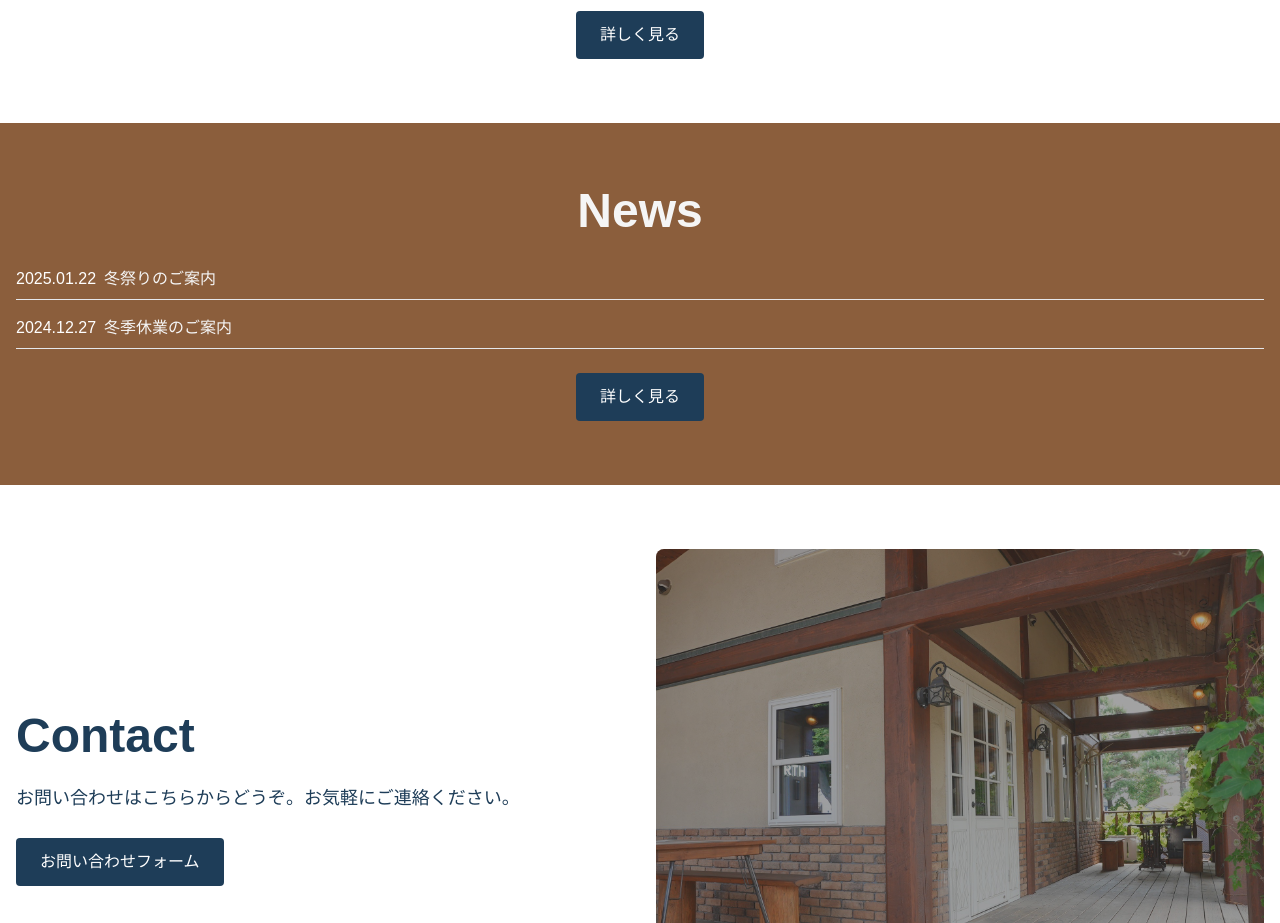
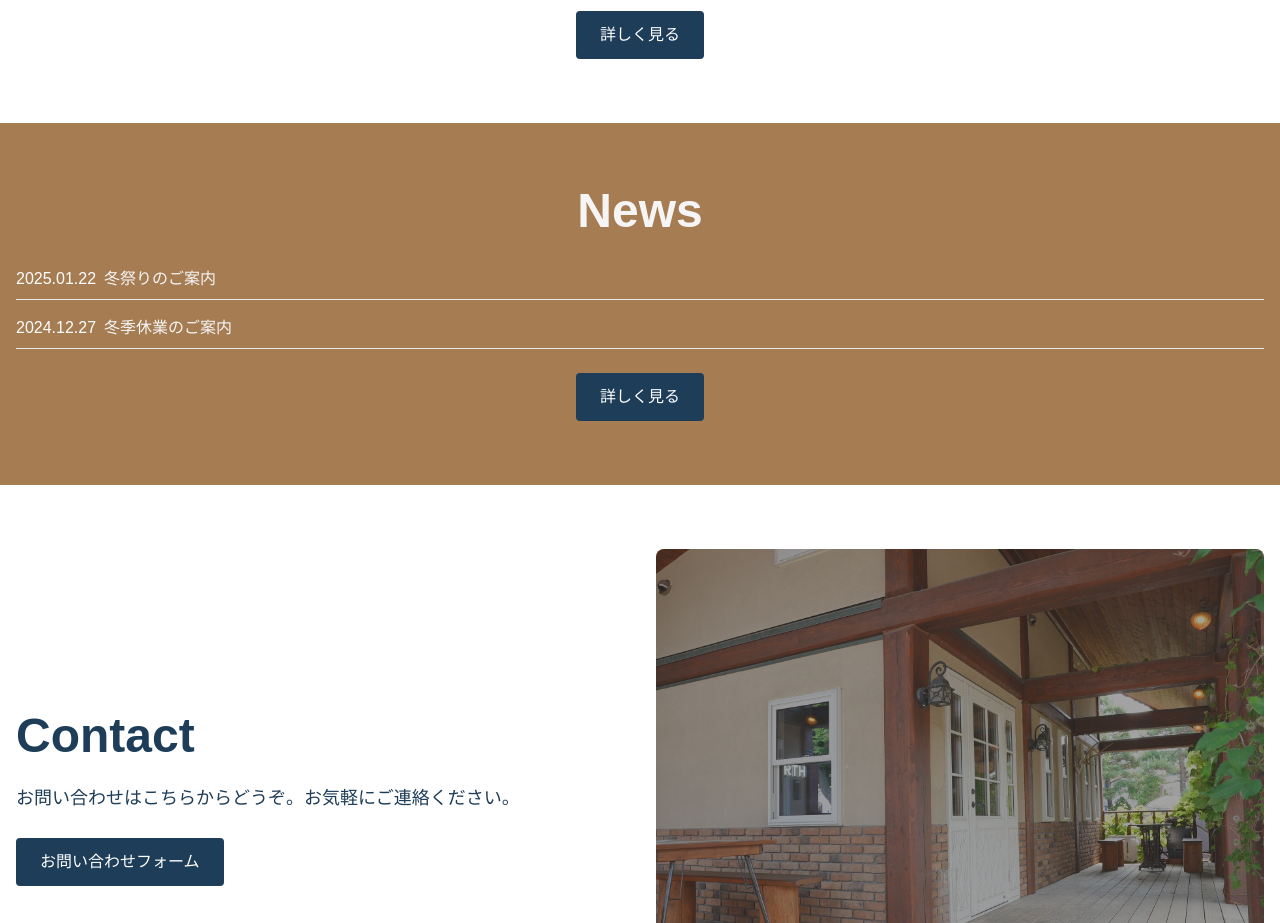
Before and after one commit to miryowasuke/kj-north-site, a Next.js app: page / in a window 1280 px wide. Shown: the part 2480-3403 px from the top of the page. Built offline with nearby package versions, Linux system fonts and the light colour scheme.

Commit message:
配色の設定変更

```diff
--- a/tailwind.config.ts
+++ b/tailwind.config.ts
@@ -5,7 +5,7 @@ module.exports = {
     extend: {
       colors: {
         darkNavy: "#1E3D58", // ダークネイビー
-        warmWood: "#8B5E3C", // ウォームウッド（アクセント）
+        warmWood: "#A67C52", // ウォームウッド
         stoneGray: "#A49A8F", // ストーングレー
         ivoryWhite: "#F5F5F5", // アイボリーホワイト
       },
```
